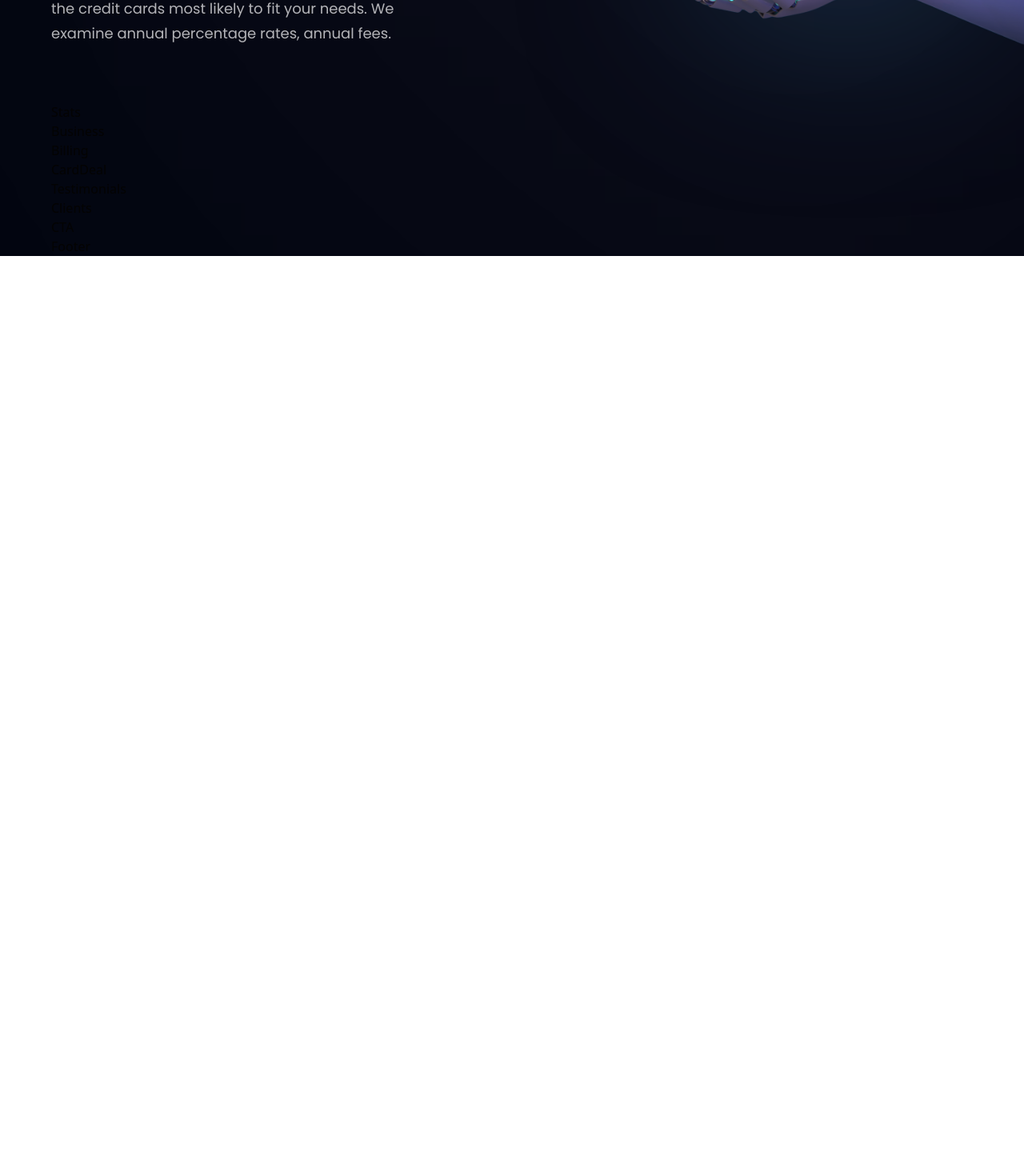
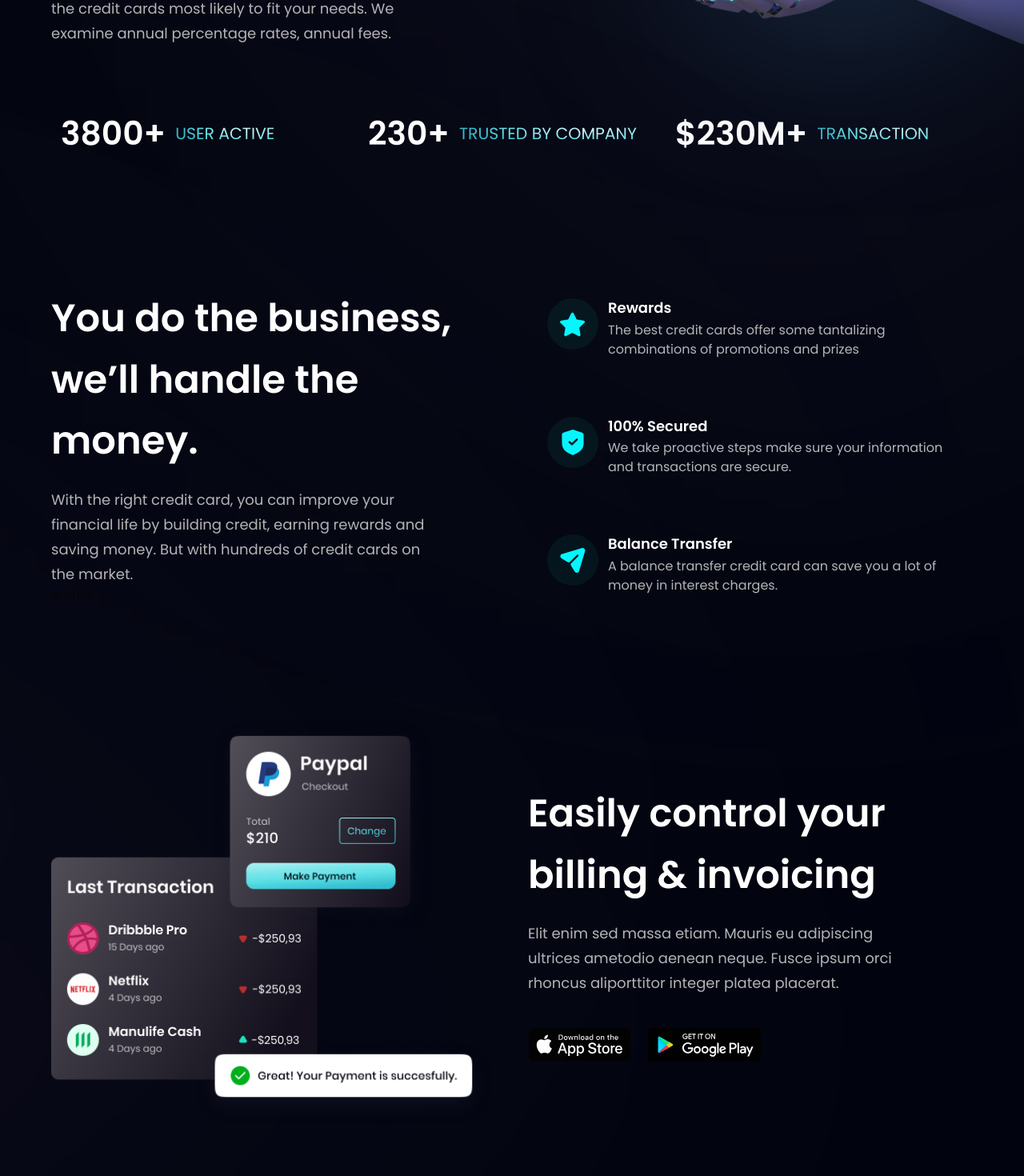
Before and after one commit to AdeshDaniel/hoobank, a React (Vite) app: page / in a window 1280 px wide. Shown: the part 660-2130 px from the top of the page at 80% size. Before the commit the page ends 980 px from the top, so only its background shows below. Built offline with nearby package versions, Linux system fonts and the light colour scheme.

Commit message:
finished with the cta, business, clients, stats, carddeal section

```diff
--- a/src/components/Billing.jsx
+++ b/src/components/Billing.jsx
@@ -1,7 +1,45 @@
-import React from "react";
+import { apple, bill, google } from "../assets";
+import styles, { layout } from "../style";
 
-const Billing = () => {
-  return <div>Billing</div>;
-};
+const Billing = () => (
+  <section id='product' className={layout.sectionReverse}>
+    <div className={layout.sectionImgReverse}>
+      <img
+        src={bill}
+        alt='billing'
+        className='w-[100%] h-[100%] relative z-[5]'
+      />
+
+      {/* gradient start */}
+      <div className='absolute z-[3] -left-1/2 top-0 w-[50%] h-[50%] rounded-full white__gradient' />
+      <div className='absolute z-[0] w-[50%] h-[50%] -left-1/2 bottom-0 rounded-full pink__gradient' />
+      {/* gradient end */}
+    </div>
+
+    <div className={layout.sectionInfo}>
+      <h2 className={styles.heading2}>
+        Easily control your <br className='sm:block hidden' /> billing &
+        invoicing
+      </h2>
+      <p className={`${styles.paragraph} max-w-[470px] mt-5`}>
+        Elit enim sed massa etiam. Mauris eu adipiscing ultrices ametodio aenean
+        neque. Fusce ipsum orci rhoncus aliporttitor integer platea placerat.
+      </p>
+
+      <div className='flex flex-row flex-wrap sm:mt-10 mt-6'>
+        <img
+          src={apple}
+          alt='google_play'
+          className='w-[128.86px] h-[42.05px] object-contain mr-5 cursor-pointer'
+        />
+        <img
+          src={google}
+          alt='google_play'
+          className='w-[144.17px] h-[43.08px] object-contain cursor-pointer'
+        />
+      </div>
+    </div>
+  </section>
+);
 
 export default Billing;
--- a/src/components/Business.jsx
+++ b/src/components/Business.jsx
@@ -1,7 +1,51 @@
-import React from "react";
+import { features } from "../constants";
+import styles, { layout } from "../style";
+import Button from "./Button";
 
-const Business = () => {
-  return <div>Business</div>;
-};
+const FeatureCard = ({ icon, title, content, index }) => (
+  <div
+    className={`flex flex-row p-6 rounded-[20px] ${
+      index !== features.length - 1 ? "mb-6" : "mb-0"
+    } feature-card`}
+  >
+    <div
+      className={`w-[64px] h-[64px] rounded-full ${styles.flexCenter} bg-dimBlue`}
+    >
+      <img src={icon} alt='star' className='w-[50%] h-[50%] object-contain' />
+    </div>
+    <div className='flex-1 flex flex-col ml-3'>
+      <h4 className='font-poppins font-semibold text-white text-[18px] leading-[23.4px] mb-1'>
+        {title}
+      </h4>
+      <p className='font-poppins font-normal text-dimWhite text-[16px] leading-[24px]'>
+        {content}
+      </p>
+    </div>
+  </div>
+);
+
+const Business = () => (
+  <section id='features' className={layout.section}>
+    <div className={layout.sectionInfo}>
+      <h2 className={styles.heading2}>
+        You do the business, <br className='sm:block hidden' /> we’ll handle the
+        money.
+      </h2>
+      <p className={`${styles.paragraph} max-w-[470px] mt-5`}>
+        With the right credit card, you can improve your financial life by
+        building credit, earning rewards and saving money. But with hundreds of
+        credit cards on the market.
+      </p>
+
+      <Button styles={`mt-10`} />
+    </div>
+
+    <div className={`${layout.sectionImg} flex-col`}>
+      {features.map((feature, index) => (
+        <FeatureCard key={feature.id} {...feature} index={index} />
+      ))}
+    </div>
+  </section>
+);
 
 export default Business;
--- a/src/components/CTA.jsx
+++ b/src/components/CTA.jsx
@@ -1,7 +1,22 @@
-import React from "react";
+import styles from "../style";
+import Button from "./Button";
 
-const CTA = () => {
-  return <div>CTA</div>;
-};
+const CTA = () => (
+  <section
+    className={`${styles.flexCenter} ${styles.marginY} ${styles.padding} sm:flex-row flex-col bg-black-gradient-2 rounded-[20px] box-shadow`}
+  >
+    <div className='flex-1 flex flex-col'>
+      <h2 className={styles.heading2}>Let’s try our service now!</h2>
+      <p className={`${styles.paragraph} max-w-[470px] mt-5`}>
+        Everything you need to accept card payments and grow your business
+        anywhere on the planet.
+      </p>
+    </div>
+
+    <div className={`${styles.flexCenter} sm:ml-10 ml-0 sm:mt-0 mt-10`}>
+      <Button />
+    </div>
+  </section>
+);
 
 export default CTA;
--- a/src/components/CardDeal.jsx
+++ b/src/components/CardDeal.jsx
@@ -1,7 +1,26 @@
-import React from "react";
+import { card } from "../assets";
+import styles, { layout } from "../style";
+import Button from "./Button";
 
-const CardDeal = () => {
-  return <div>CardDeal</div>;
-};
+const CardDeal = () => (
+  <section className={layout.section}>
+    <div className={layout.sectionInfo}>
+      <h2 className={styles.heading2}>
+        Find a better card deal <br className='sm:block hidden' /> in few easy
+        steps.
+      </h2>
+      <p className={`${styles.paragraph} max-w-[470px] mt-5`}>
+        Arcu tortor, purus in mattis at sed integer faucibus. Aliquet quis
+        aliquet eget mauris tortor.ç Aliquet ultrices ac, ametau.
+      </p>
+
+      <Button styles={`mt-10`} />
+    </div>
+
+    <div className={layout.sectionImg}>
+      <img src={card} alt='billing' className='w-[100%] h-[100%]' />
+    </div>
+  </section>
+);
 
 export default CardDeal;
--- a/src/components/Clients.jsx
+++ b/src/components/Clients.jsx
@@ -1,7 +1,23 @@
-import React from "react";
+import { clients } from "../constants";
+import styles from "../style";
 
-const Clients = () => {
-  return <div>Clients</div>;
-};
+const Clients = () => (
+  <section className={`${styles.flexCenter} my-4`}>
+    <div className={`${styles.flexCenter} flex-wrap w-full`}>
+      {clients.map((client) => (
+        <div
+          key={client.id}
+          className={`flex-1 ${styles.flexCenter} sm:min-w-[192px] min-w-[120px] m-5`}
+        >
+          <img
+            src={client.logo}
+            alt='client_logo'
+            className='sm:w-[192px] w-[100px] object-contain'
+          />
+        </div>
+      ))}
+    </div>
+  </section>
+);
 
 export default Clients;
--- a/src/components/FeedbackCard.jsx
+++ b/src/components/FeedbackCard.jsx
@@ -0,0 +1,28 @@
+import { quotes } from "../assets";
+
+const FeedbackCard = ({ content, name, title, img }) => (
+  <div className='flex justify-between flex-col px-10 py-12 rounded-[20px]  max-w-[370px] md:mr-10 sm:mr-5 mr-0 my-5 feedback-card'>
+    <img
+      src={quotes}
+      alt='double_quotes'
+      className='w-[42.6px] h-[27.6px] object-contain'
+    />
+    <p className='font-poppins font-normal text-[18px] leading-[32.4px] text-white my-10'>
+      {content}
+    </p>
+
+    <div className='flex flex-row'>
+      <img src={img} alt={name} className='w-[48px] h-[48px] rounded-full' />
+      <div className='flex flex-col ml-4'>
+        <h4 className='font-poppins font-semibold text-[20px] leading-[32px] text-white'>
+          {name}
+        </h4>
+        <p className='font-poppins font-normal text-[16px] leading-[24px] text-dimWhite'>
+          {title}
+        </p>
+      </div>
+    </div>
+  </div>
+);
+
+export default FeedbackCard;
--- a/src/components/Stats.jsx
+++ b/src/components/Stats.jsx
@@ -1,7 +1,22 @@
-import React from "react";
+import { stats } from "../constants";
+import styles from "../style";
 
-const Stats = () => {
-  return <div>Stats</div>;
-};
+const Stats = () => (
+  <section className={`${styles.flexCenter} flex-row flex-wrap sm:mb-20 mb-6`}>
+    {stats.map((stat) => (
+      <div
+        key={stat.id}
+        className={`flex-1 flex justify-start items-center flex-row m-3`}
+      >
+        <h4 className='font-poppins font-semibold xs:text-[40.89px] text-[30.89px] xs:leading-[53.16px] leading-[43.16px] text-white'>
+          {stat.value}
+        </h4>
+        <p className='font-poppins font-normal xs:text-[20.45px] text-[15.45px] xs:leading-[26.58px] leading-[21.58px] text-gradient uppercase ml-3'>
+          {stat.title}
+        </p>
+      </div>
+    ))}
+  </section>
+);
 
 export default Stats;
--- a/src/components/Testimonials.jsx
+++ b/src/components/Testimonials.jsx
@@ -1,7 +1,32 @@
-import React from "react";
+import { feedback } from "../constants";
+import styles from "../style";
+import FeedbackCard from "./FeedbackCard";
 
-const Testimonials = () => {
-  return <div>Testimonials</div>;
-};
+const Testimonials = () => (
+  <section
+    id='clients'
+    className={`${styles.paddingY} ${styles.flexCenter} flex-col relative `}
+  >
+    <div className='absolute z-[0] w-[60%] h-[60%] -right-[50%] rounded-full blue__gradient bottom-40' />
+
+    <div className='w-full flex justify-between items-center md:flex-row flex-col sm:mb-16 mb-6 relative z-[1]'>
+      <h2 className={styles.heading2}>
+        What People are <br className='sm:block hidden' /> saying about us
+      </h2>
+      <div className='w-full md:mt-0 mt-6'>
+        <p className={`${styles.paragraph} text-left max-w-[450px]`}>
+          Everything you need to accept card payments and grow your business
+          anywhere on the planet.
+        </p>
+      </div>
+    </div>
+
+    <div className='flex flex-wrap sm:justify-start justify-center w-full feedback-container relative z-[1]'>
+      {feedback.map((card) => (
+        <FeedbackCard key={card.id} {...card} />
+      ))}
+    </div>
+  </section>
+);
 
 export default Testimonials;
```
